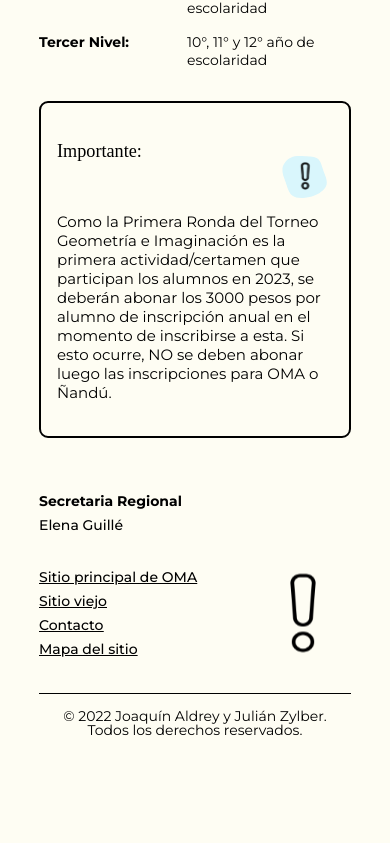
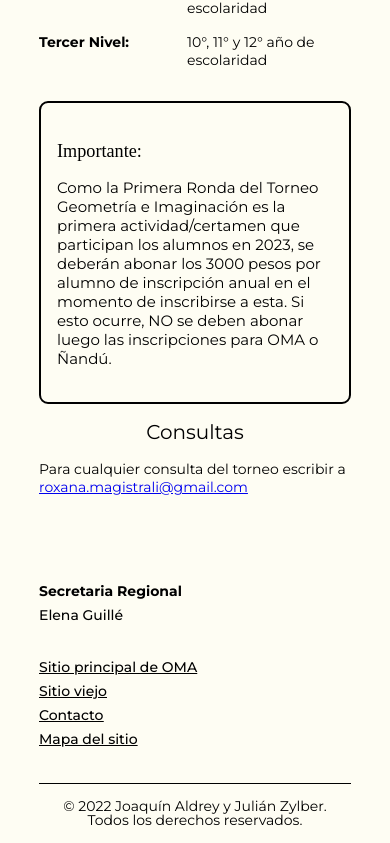
Before and after one commit to JZylber/oma-san-isidro, a Next.js app: page /otros/geometria in a window 390 px wide. Shown: the part 1520-2363 px from the top of the page. Before the commit the page ends 2273 px from the top, so only its background shows below. Built offline with nearby package versions, Linux system fonts and the light colour scheme; no server answers; the database is empty; a web font is replaced by a local one.

Commit message:
fix(geometry): icon hides on mobile

```diff
--- a/pages/otros/Geometria.module.scss
+++ b/pages/otros/Geometria.module.scss
@@ -105,6 +105,11 @@
     }
     &_title {
         display: flex;
+        &_icon {
+            @include shared.mobile-only {
+              display: none;
+            }
+          }
       }
     &_content {
         @include shared.font-montserrat(400);
--- a/pages/otros/geometria.tsx
+++ b/pages/otros/geometria.tsx
@@ -56,12 +56,18 @@ const Geometry : NextPage<{results : Array<JSONCalendarEvent>,year:number}> = ({
                 <div className={styles.warning_box}>
                     <div className={styles.warning_box_title}>
                         <h3>Importante</h3>
-                        <Warning className={styles.warning} />
+                        <Warning className={styles.warning_box_title_icon} />
                     </div>
                     <div className={styles.warning_box_content}>
                         <p>Como la Primera Ronda del Torneo Geometría e Imaginación es la primera actividad/certamen que participan los alumnos en 2023, se deberán abonar los 3000 pesos por alumno de inscripción anual en el momento de inscribirse a esta. Si esto ocurre, NO se deben abonar luego las inscripciones para OMA o Ñandú.</p>
                     </div>
                 </div>
+                <section className={styles.section}>
+                    <h3 className={styles.section_title}>Consultas</h3>
+                    <div className={styles.section_content}>
+                        <p>Para cualquier consulta del torneo escribir a <a href="mailto:roxana.magistrali@gmail.com">roxana.magistrali@gmail.com</a></p>
+                    </div>
+                </section>
             </div>
         </Layout>
         </>)
```
